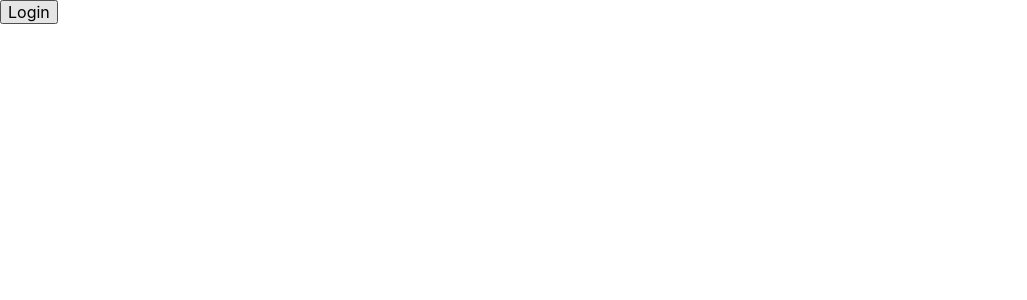
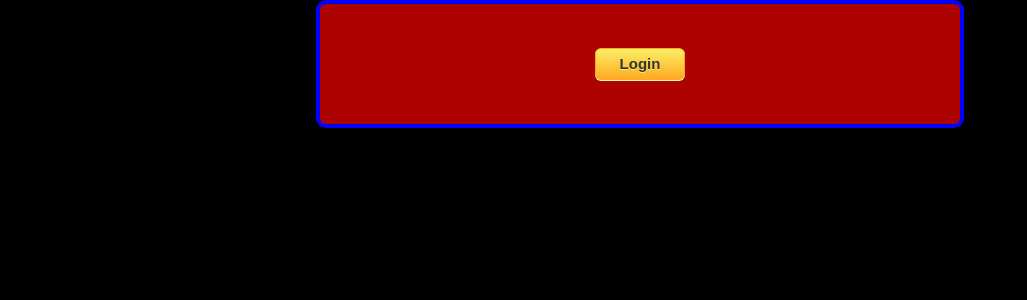
Before and after one commit to milagrosDiezBarrantes/Final-Project, a React (Create React App) app in the folder frontend/: page /login in a window 1280 px wide. Shown: the top 300 px of the page, without its empty margins (0-1027 px from the left). Built offline with nearby package versions, Linux system fonts and the light colour scheme.

Commit message:
login con css

```diff
--- a/frontend/src/Components/Login/Login.jsx
+++ b/frontend/src/Components/Login/Login.jsx
@@ -3,7 +3,7 @@ import { useAuth0 } from "@auth0/auth0-react";
 import { LoginButton } from "./LoginButton.jsx";
 import { LogoutButton } from "./LogoutButton.jsx";
 import { Profile } from "./Profile.jsx";
-
+import "./Profile.css"
 
 
 function Login() {
--- a/frontend/src/Components/Login/LogoutButton.jsx
+++ b/frontend/src/Components/Login/LogoutButton.jsx
@@ -5,8 +5,14 @@ export const LogoutButton = () => {
   const { logout } = useAuth0();
 
   return (
+    <div>
+        <button >
+        <a href="mailto:281212.namaste@gmail.com?Subject=Te%20contacto%20de%20tu%20portafolio">Contact Me</a>
+        </button>
     <button onClick={() => logout({ returnTo: window.location.origin })}>
       Logout
     </button>
+
+    </div>
   );
 };
--- /dev/null
+++ b/frontend/src/Components/Login/Profile.css
@@ -0,0 +1,67 @@
+.Profile-Card{
+    width: 100%;
+    display: flex;
+    flex-direction: column;
+    align-content: space-around;
+    justify-content: space-around;
+    align-items: center;
+}
+.Login-header{
+    display: flex;
+    background-color: rgba(189, 2, 2, 0.905);
+    width: 50%;
+    min-height: 15vh;
+    min-width: 30vh;
+    flex-direction: column;
+    align-content: center;
+    align-items: center;
+    border: 4px solid blue;
+    border-radius: 10px;
+    justify-content: center;
+}
+.Login{
+    display: flex;
+    background-color: black;
+    height:100vh;
+    margin: auto;
+    flex-direction: column;
+    align-content: center;
+    align-items: center;
+
+}
+button {
+    background-color:rgba(184, 6, 6, 0.912);
+    text-decoration: none;
+    border-radius: 10px;
+    border: 2px solid black;
+}
+img{
+    margin:10 px;
+    border-radius: 4px;
+    border: 2px solid rgb(120, 120, 120);
+
+}
+Button {
+	box-shadow: 0px 1px 0px 0px #fff6af;
+	background:linear-gradient(to bottom, #ffec64 5%, #ffab23 100%);
+	background-color:#ffec64;
+	border-radius:6px;
+	border:1px solid #ffaa22;
+	display:inline-block;
+	cursor:pointer;
+	color:#333333;
+	font-family:Arial;
+	font-size:15px;
+	font-weight:bold;
+	padding:6px 24px;
+	text-decoration:none;
+	text-shadow:0px 1px 0px #ffee66;
+}
+Button:hover {
+	background:linear-gradient(to bottom, #ffab23 5%, #ffec64 100%);
+	background-color:#ffab23;
+}
+Button:active {
+	position:relative;
+	top:1px;
+}
--- a/frontend/src/Components/Login/Profile.jsx
+++ b/frontend/src/Components/Login/Profile.jsx
@@ -9,16 +9,14 @@ export const Profile = () => {
   }
   return (
     isAuthenticated && (
-      <div>
+      <div className="Profile-Card">
         <img src={user.picture} alt={user.name} />
         <h2>User Name:</h2>
         <h2>{user.nickname}</h2>
         <h4>Name:</h4>
         <h4>{user.name}</h4>
         <p>Email: {user.email}</p>
-        <button >
-        <a href="mailto:281212.namaste@gmail.com?Subject=Te%20contacto%20de%20tu%20portafolio">Contact Me</a>
-        </button>
+
       </div>
     )
   );
```
